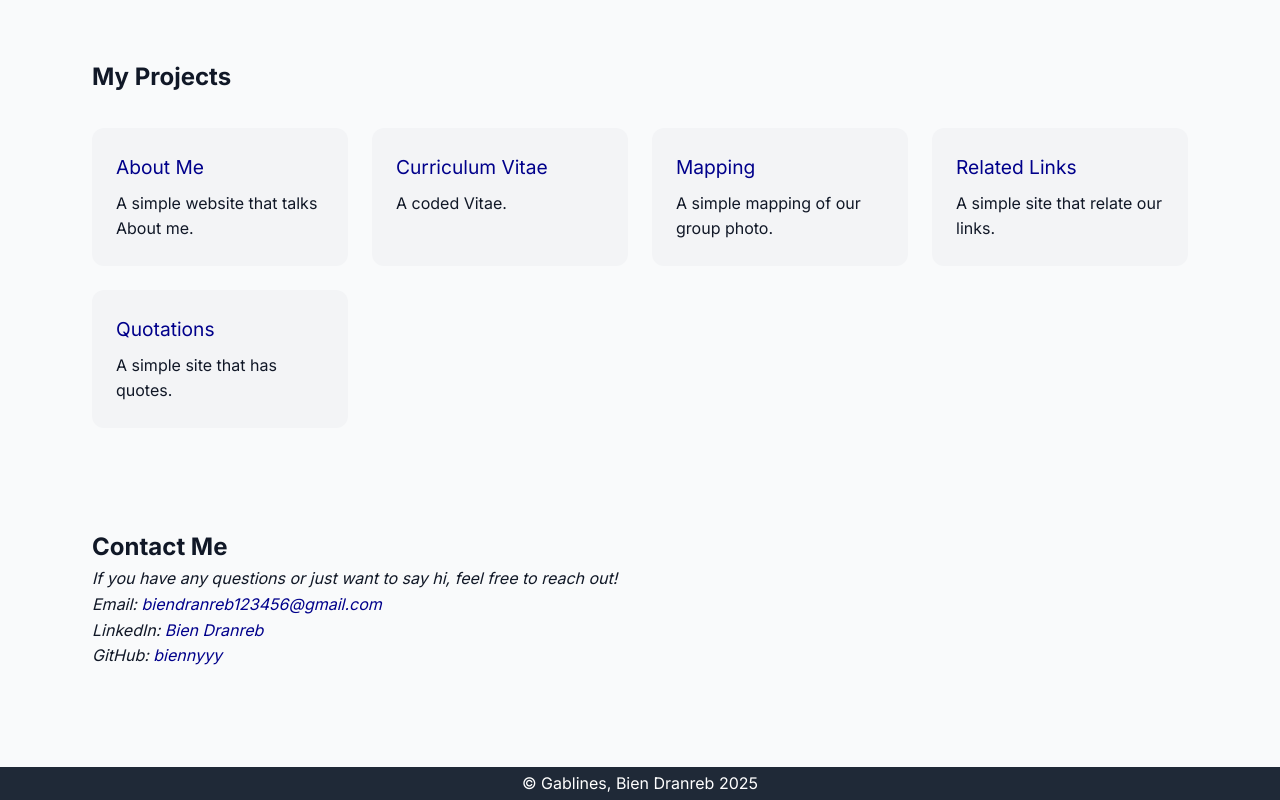
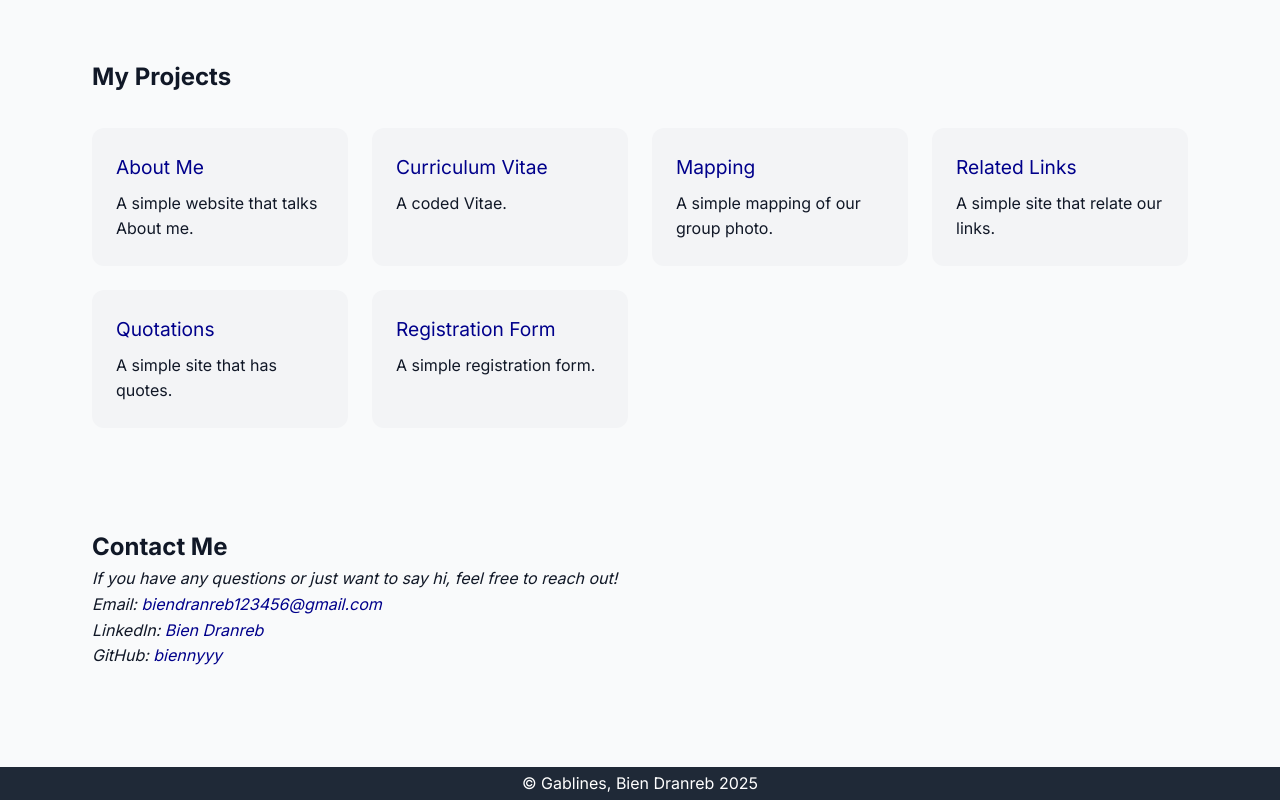
Before and after one commit to bienyyy/Online-Portfolio, a plain HTML site: page index.html in a window 1280 px wide. Shown: the part 757-1557 px from the top of the page. Drawn offline with nearby package versions, Linux system fonts and the light colour scheme.

Commit message:
Your message about the changes

```diff
--- a/index.html
+++ b/index.html
@@ -62,6 +62,11 @@
           <h3><a href="Links/quotations.html" target="_blank">Quotations</a></h3>
           <p>A simple site that has quotes.</p>
         </div>
+
+        <div class="project-card">
+          <h3><a href="Form/registerFriend.html" target="_blank">Registration Form</a></h3>
+          <p>A simple registration form.</p>
+        </div>
     </div>
   </section>
 
```
